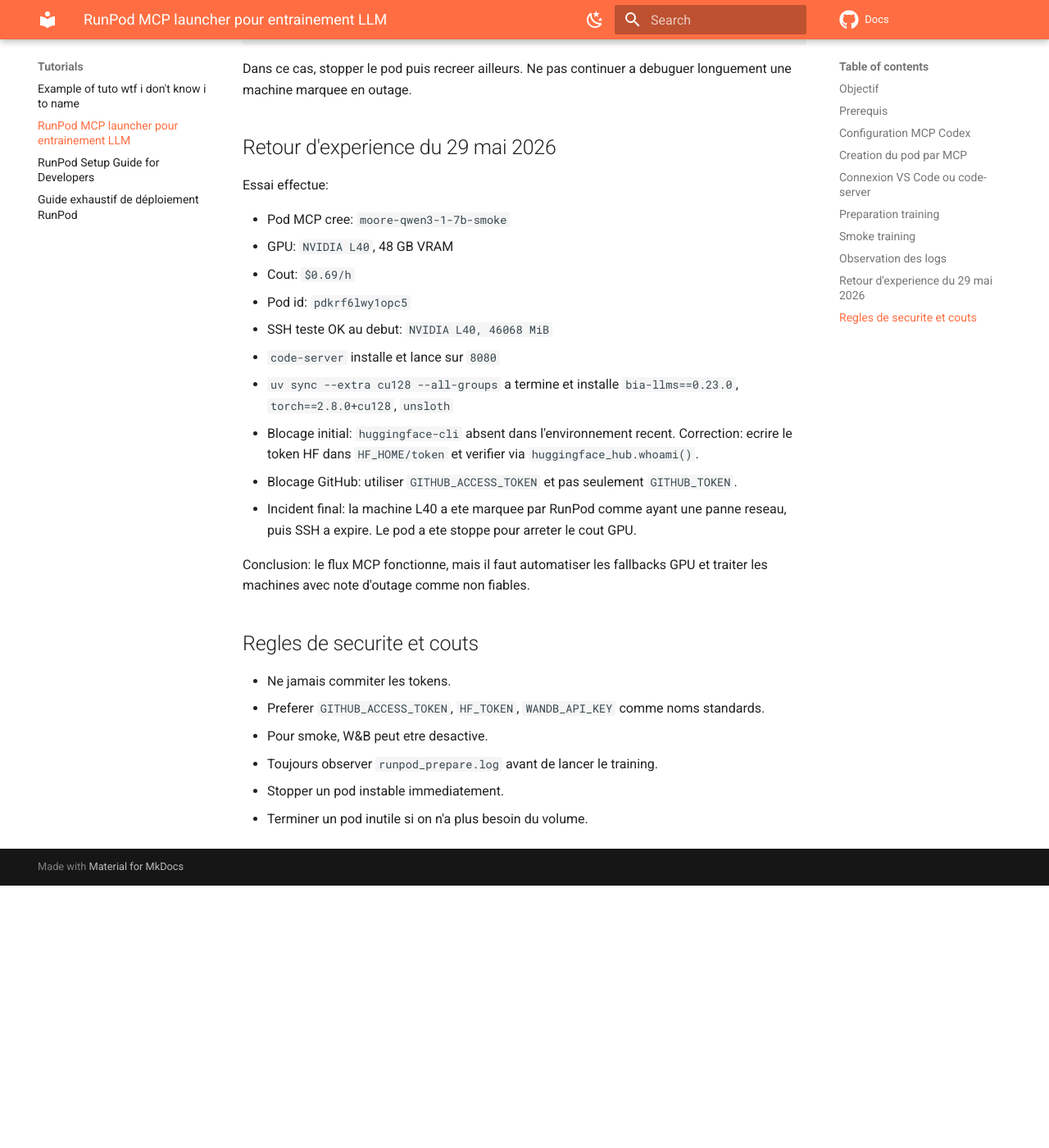
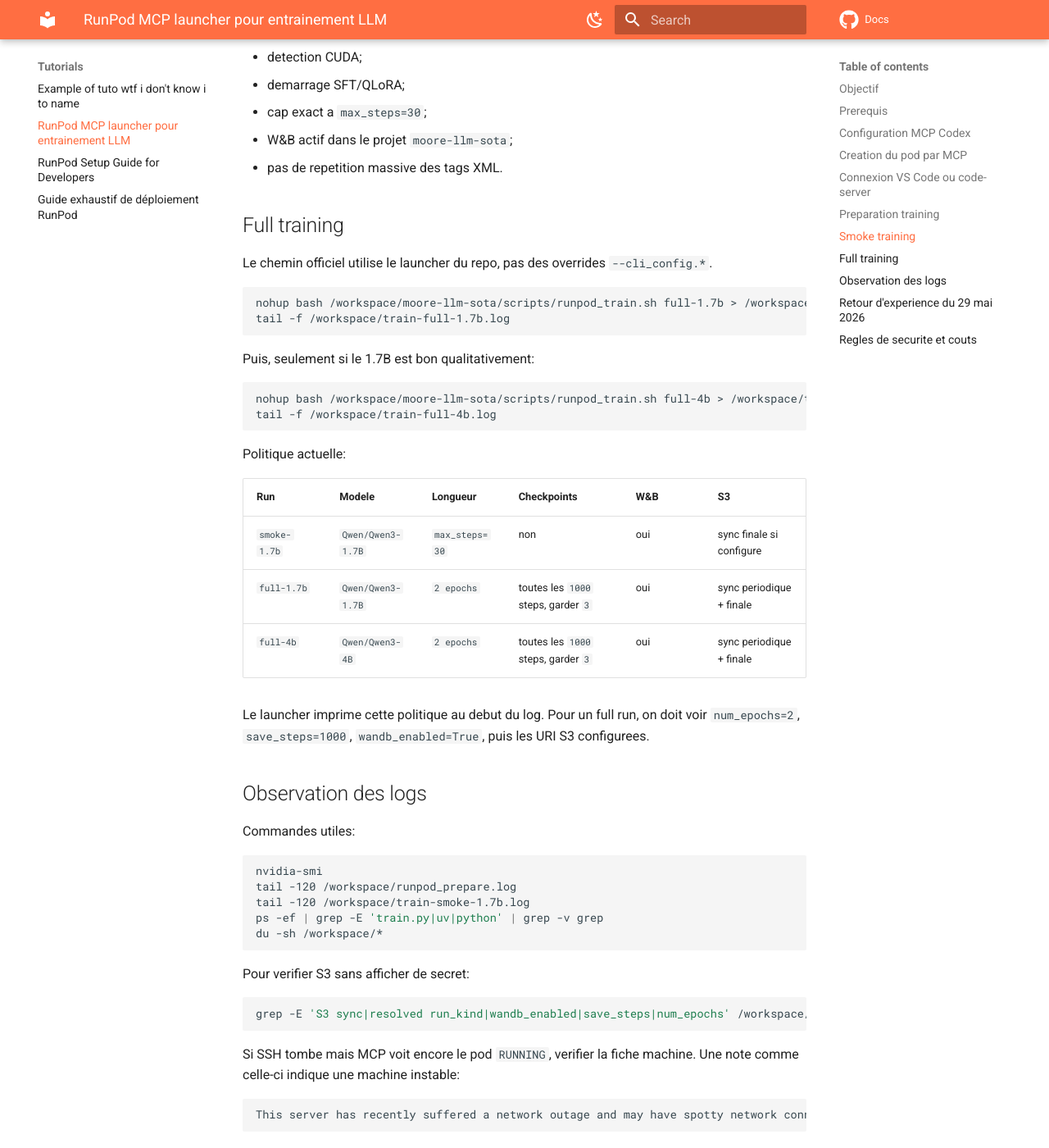
Before and after one commit to BurkimbIA/docs, an MkDocs documentation site: the page built from docs/tutorials/runpod_mcp_launcher.md, in a window 1280 px wide and 1400 px high, scrolled down 4553 px. Shown: the whole window at 82% size. Built offline with MkDocs 1.6.1 and Material for MkDocs 9.7.7, drawn with Linux system fonts in a browser that asks for light colours; comment, search, counter and statistics services are not loaded; before the commit the page ends 5633 px from its top, so only the background shows below that; some of the changed text lies outside the part shown.

Commit message:
Document Moore RunPod training template

````diff
--- a/docs/tutorials/runpod_mcp_launcher.md
+++ b/docs/tutorials/runpod_mcp_launcher.md
@@ -10,6 +10,7 @@ Le cas concret ici est le smoke du modele `Qwen/Qwen3-1.7B` sur le dataset prive
 - Utiliser VS Code Remote-SSH ou `code-server` pour inspecter le pod.
 - Installer `bia-llms` et `moore-llm-sota`.
 - Lancer un smoke run court avant tout entrainement complet.
+- Rendre visibles W&B, epochs, checkpoints et S3 dans le template.
 - Garder des logs exploitables dans `/workspace`.
 - Stopper ou supprimer les pods instables pour eviter les couts inutiles.
 
@@ -21,7 +22,7 @@ Variables locales cote machine Codex:
 $env:RUNPOD_API_KEY = "<runpod_api_key>"
 $env:GITHUB_ACCESS_TOKEN = "<github_token_repo_private>"
 $env:HF_TOKEN = "<huggingface_token_dataset_prive>"
-$env:WANDB_API_KEY = "<wandb_key_optional>"
+$env:WANDB_API_KEY = "<wandb_key>"
 ```
 
 Dans l'interface RunPod, il est preferable d'enregistrer les secrets sous ces noms:
@@ -30,6 +31,13 @@ Dans l'interface RunPod, il est preferable d'enregistrer les secrets sous ces no
 GITHUB_ACCESS_TOKEN
 HF_TOKEN
 WANDB_API_KEY
+AWS_ACCESS_KEY_ID
+AWS_SECRET_ACCESS_KEY
+AWS_DEFAULT_REGION
+AWS_ENDPOINT_URL_S3
+S3_CHECKPOINT_URI
+S3_MODEL_URI
+S3_LOG_URI
 ```
 
 Important: les secrets enregistres dans l'interface RunPod ne sont pas toujours lisibles directement par MCP. Ils sont utilisables quand ils sont injectes comme variables d'environnement dans un pod ou un template. Ne pas supposer que MCP peut les relire.
@@ -75,6 +83,8 @@ Pour un smoke `Qwen3-1.7B`, demander au MCP un GPU 24 GB minimum. Les meilleurs
 Exemple de specification:
 
 ```text
+templateId: bgqn0opi39
+templateName: moore-llm-sota-training-template
 cloudType: COMMUNITY ou SECURE selon stock
 imageName: runpod/pytorch:2.8.0-py3.11-cuda12.8.1-cudnn-devel-ubuntu22.04
 gpuCount: 1
@@ -90,7 +100,22 @@ env:
   HF_HOME: /workspace/.cache/huggingface
   TRANSFORMERS_CACHE: /workspace/.cache/huggingface
   WANDB_PROJECT: moore-llm-sota
+  GITHUB_ACCESS_TOKEN: "{{ RUNPOD_SECRET_GITHUB_ACCESS_TOKEN }}"
+  GITHUB_TOKEN: "{{ RUNPOD_SECRET_GITHUB_ACCESS_TOKEN }}"
+  HF_TOKEN: "{{ RUNPOD_SECRET_HF_TOKEN }}"
+  WANDB_API_KEY: "{{ RUNPOD_SECRET_WANDB_API_KEY }}"
+  AWS_ACCESS_KEY_ID: "{{ RUNPOD_SECRET_AWS_ACCESS_KEY_ID }}"
+  AWS_SECRET_ACCESS_KEY: "{{ RUNPOD_SECRET_AWS_SECRET_ACCESS_KEY }}"
+  AWS_DEFAULT_REGION: "{{ RUNPOD_SECRET_AWS_DEFAULT_REGION }}"
+  AWS_ENDPOINT_URL_S3: "{{ RUNPOD_SECRET_AWS_ENDPOINT_URL_S3 }}"
+  S3_CHECKPOINT_URI: "{{ RUNPOD_SECRET_S3_CHECKPOINT_URI }}"
+  S3_MODEL_URI: "{{ RUNPOD_SECRET_S3_MODEL_URI }}"
+  S3_LOG_URI: "{{ RUNPOD_SECRET_S3_LOG_URI }}"
+  RUNPOD_S3_SYNC_INTERVAL_SECONDS: "300"
+  REQUIRE_S3_SYNC: "true"
 ```
+
+Pour un smoke non officiel sans S3, mettre temporairement `REQUIRE_S3_SYNC=false`. Pour un full run, garder `REQUIRE_S3_SYNC=true`.
 
 Le `stockStatus=Low` ne garantit pas que la creation passera. RunPod peut retourner:
 
@@ -183,8 +207,35 @@ Le smoke doit prouver:
 - chargement du modele `Qwen/Qwen3-1.7B`;
 - detection CUDA;
 - demarrage SFT/QLoRA;
-- generation/evaluation aux steps prevus;
+- cap exact a `max_steps=30`;
+- W&B actif dans le projet `moore-llm-sota`;
 - pas de repetition massive des tags XML.
+
+## Full training
+
+Le chemin officiel utilise le launcher du repo, pas des overrides `--cli_config.*`.
+
+```bash
+nohup bash /workspace/moore-llm-sota/scripts/runpod_train.sh full-1.7b > /workspace/train-full-1.7b.log 2>&1 &
+tail -f /workspace/train-full-1.7b.log
+```
+
+Puis, seulement si le 1.7B est bon qualitativement:
+
+```bash
+nohup bash /workspace/moore-llm-sota/scripts/runpod_train.sh full-4b > /workspace/train-full-4b.log 2>&1 &
+tail -f /workspace/train-full-4b.log
+```
+
+Politique actuelle:
+
+| Run | Modele | Longueur | Checkpoints | W&B | S3 |
+| --- | --- | --- | --- | --- | --- |
+| `smoke-1.7b` | `Qwen/Qwen3-1.7B` | `max_steps=30` | non | oui | sync finale si configure |
+| `full-1.7b` | `Qwen/Qwen3-1.7B` | `2 epochs` | toutes les `1000` steps, garder `3` | oui | sync periodique + finale |
+| `full-4b` | `Qwen/Qwen3-4B` | `2 epochs` | toutes les `1000` steps, garder `3` | oui | sync periodique + finale |
+
+Le launcher imprime cette politique au debut du log. Pour un full run, on doit voir `num_epochs=2`, `save_steps=1000`, `wandb_enabled=True`, puis les URI S3 configurees.
 
 ## Observation des logs
 
@@ -196,6 +247,12 @@ tail -120 /workspace/runpod_prepare.log
 tail -120 /workspace/train-smoke-1.7b.log
 ps -ef | grep -E 'train.py|uv|python' | grep -v grep
 du -sh /workspace/*
+```
+
+Pour verifier S3 sans afficher de secret:
+
+```bash
+grep -E 'S3 sync|resolved run_kind|wandb_enabled|save_steps|num_epochs' /workspace/train-full-1.7b.log
 ```
 
 Si SSH tombe mais MCP voit encore le pod `RUNNING`, verifier la fiche machine. Une note comme celle-ci indique une machine instable:
@@ -226,8 +283,10 @@ Conclusion: le flux MCP fonctionne, mais il faut automatiser les fallbacks GPU e
 ## Regles de securite et couts
 
 - Ne jamais commiter les tokens.
+- Ne pas mettre de tokens bruts dans les templates; utiliser `{{ RUNPOD_SECRET_* }}`.
 - Preferer `GITHUB_ACCESS_TOKEN`, `HF_TOKEN`, `WANDB_API_KEY` comme noms standards.
-- Pour smoke, W&B peut etre desactive.
+- Pour les full runs, W&B doit rester actif.
+- Pour les full runs, S3 doit etre configure avec `REQUIRE_S3_SYNC=true`.
 - Toujours observer `runpod_prepare.log` avant de lancer le training.
 - Stopper un pod instable immediatement.
 - Terminer un pod inutile si on n'a plus besoin du volume.
````
Also changed, not shown: other parts of docs/tutorials/runpod_mcp_launcher.md (+0 -1 lines).
